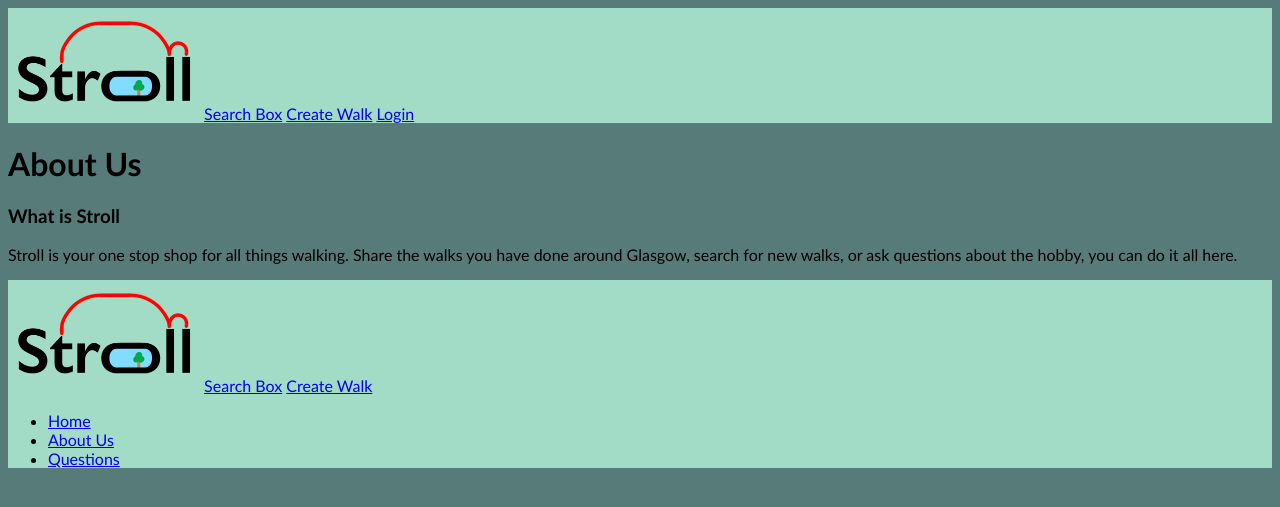
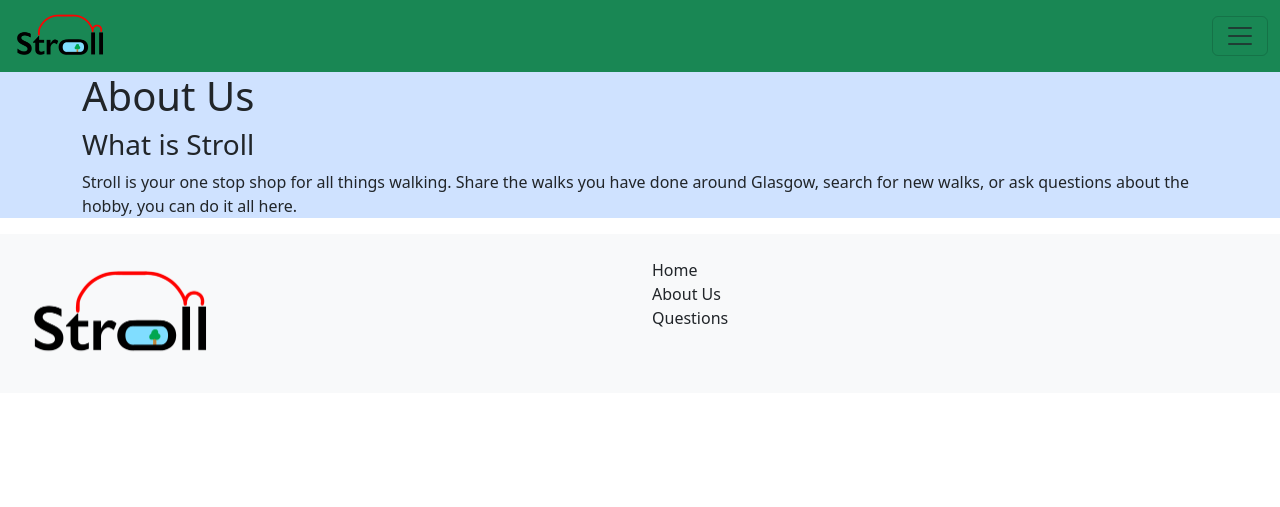
Before and after one commit to eepysleepyblaz/stroll_group_project, a Django app: template templates/stroll/about.html in a window 1280 px wide. Shown: the top 507 px of the page. Run offline with Django 3.2, Linux system fonts and the light colour scheme; the template is opened without the code that fills it, so the values that code supplies are empty; parts of the project's set-up code (start-up, migrations or seed data) failed here and were passed over.

Commit message:
Added homepage html and bootstrap and same for most of base

```diff
--- a/static/css/stroll_style.css
+++ /dev/null
@@ -1,8 +0,0 @@
-body, head {
-    font-family: 'Gill Sans-SemiBold', 'Gill Sans MT', Calibri, 'Trebuchet MS', sans-serif, 'Times New Roman', Times, serif;
-    background-color: #577b79;
-}
-
-.header_and_footer {
-    background-color: #a2dcc6;
-}
--- a/static/css/walk_elements.css
+++ /dev/null
@@ -1,26 +0,0 @@
-#walk_attribute_box {
-    position: relative;
-    margin: 10px;
-    border: 1px soild black;
-    padding: 10px;
-    background-color: white;
-    min-width: 200px;
-    width: fit-content;
-
-}
-
-#walk_description_box {
-    position: relative;
-    margin: 10px;
-    border: 1px soild black;
-    padding: 10px;
-    background-color: white;
-    min-width: 500px;
-    max-width: 1000px;
-    width: fit-content;
-    left: 200px;
-}
-
-.walk_element {
-
-}
--- a/stroll_group_project/settings.py
+++ b/stroll_group_project/settings.py
@@ -18,6 +18,8 @@ BASE_DIR = os.path.dirname(os.path.dirname(os.path.abspath(__file__)))
 TEMPLATE_DIR = os.path.join(BASE_DIR, 'templates')
 
 STATIC_DIR = os.path.join(BASE_DIR, 'static')
+
+MEDIA_DIR = os.path.join(BASE_DIR, 'media')
 
 # Quick-start development settings - unsuitable for production
 # See https://docs.djangoproject.com/en/2.2/howto/deployment/checklist/
@@ -66,6 +68,7 @@ TEMPLATES = [
                 'django.template.context_processors.request',
                 'django.contrib.auth.context_processors.auth',
                 'django.contrib.messages.context_processors.messages',
+                'django.template.context_processors.media',
             ],
         },
     },
@@ -117,6 +120,8 @@ USE_L10N = True
 
 USE_TZ = True
 
+MEDIA_ROOT = MEDIA_DIR
+MEDIA_URL = '/media/'
 
 # Static files (CSS, JavaScript, Images)
 # https://docs.djangoproject.com/en/2.2/howto/static-files/
--- a/stroll_group_project/urls.py
+++ b/stroll_group_project/urls.py
@@ -2,9 +2,11 @@ from django.contrib import admin
 from django.urls import path
 from django.urls import include
 from stroll import views
+from django.conf import settings
+from django.conf.urls.static import static
 
 urlpatterns = [
     path('', views.home, name='home'),
     path('stroll/', include('stroll.urls')),
     path('admin/', admin.site.urls),
-]
+] + static(settings.MEDIA_URL, document_root=settings.MEDIA_ROOT)
--- a/templates/stroll/base.html
+++ b/templates/stroll/base.html
@@ -3,8 +3,11 @@
 
 <html>
     <head lang="en">
-        <link rel="stylesheet" type="text/css" href="/static/css/stroll_style.css"/>
-        <link rel="stylesheet" type="text/css" href="/static/css/walk_elements.css"/>
+        {% block stylesheet_block %}
+        {% endblock %}
+        <link rel="stylesheet" type="text/css" href="/static/css/base_style.css"/>
+        <link href="https://cdn.jsdelivr.net/npm/bootstrap@5.3.3/dist/css/bootstrap.min.css" rel="stylesheet" integrity="sha384-QWTKZyjpPEjISv5WaRU9OFeRpok6YctnYmDr5pNlyT2bRjXh0JMhjY6hW+ALEwIH" crossorigin="anonymous">
+        <script defer src="https://cdn.jsdelivr.net/npm/bootstrap@5.3.3/dist/js/bootstrap.bundle.min.js" integrity="sha384-YvpcrYf0tY3lHB60NNkmXc5s9fDVZLESaAA55NDzOxhy9GkcIdslK1eN7N6jIeHz" crossorigin="anonymous"></script>
         <meta charset="UTF-8" />
         <title>
             Stroll -
@@ -12,30 +15,52 @@
                 All Things Walking
             {% endblock %}
         </title>
+        <link rel="icon" type="image/x-icon" href="{% static 'images/stroll_icon.png' %}">
     </head>
     <body>
-        <div class="header_and_footer">
-            <a href="{% url 'stroll:home' %}"><img src="/static/images/stroll_logo.png" width="192" height="111.75"></a>
-            <a href="{% url 'stroll:search_walks' %}">Search Box</a>
-            <a href="{% url 'stroll:create_walk' %}">Create Walk</a>
-            <a href="{% url 'stroll:login' %}">Login</a>
-        </div>
+        <div class="bg-primary-subtle">
+        <!-- This code is a modified version of the bootstrap template for the nav bar -->
+        <nav class="navbar navbar-nav bg-success">
+            <div class="container-fluid">
+                <a href="{% url 'stroll:home' %}"><img src="{% static 'images/stroll_logo.png' %}" width="96" height="56"></a>
+                <button class="navbar-toggler" type="button" data-bs-toggle="collapse" data-bs-target="#navbarSupportedContent" aria-controls="navbarSupportedContent" aria-expanded="false" aria-label="Toggle navigation">
+                <span class="navbar-toggler-icon"></span>
+              </button>
+              <div class="collapse navbar-collapse" id="navbarSupportedContent">
+                <form class="d-flex ms-auto" role="search">
+                    <input class="form-control me-2" type="search" placeholder="Search" aria-label="Search">
+                    <button class="btn btn-outline-light" type="submit">Search</button>
+                  </form>
+                <ul class="navbar-nav ms-auto mb-lg-0">
+                  <li class="nav-item">
+                    <a class="nav-link link-light" href="{% url 'stroll:create_walk' %}">Create Walk</a>
+                  </li>
+                  <li class="nav-item dropdown">
+                    <a class="nav-link dropdown-toggle text-light" href="{% url 'stroll:create_walk' %}" role="button" data-bs-toggle="dropdown" aria-expanded="false">
+                        Login/Signup
+                    </a>
+                    <ul class="dropdown-menu">
+                      <li><a class="dropdown-item" href="{% url 'stroll:login' %}">Login</a></li>
+                      <li><a class="dropdown-item" href="{% url 'stroll:signup' %}">Signup</a></li>
+                    </ul>
+                  </li>
 
-        <div>
+              </div>
+            </div>
+          </nav>
+
+        <div class="container">
             {% block body_block %}
             {% endblock %}
         </div>
-
-        <div class="header_and_footer">
-            <a href="{% url 'stroll:home' %}"><img src="/static/images/stroll_logo.png" width="192" height="111.75"></a>
-            <a href="{% url 'stroll:search_walks' %}">Search Box</a>
-            <a href="{% url 'stroll:create_walk' %}">Create Walk</a>
-            <ul>
-                <li><a href="{% url 'stroll:home' %}">Home</a></li>
-                <li><a href="{% url 'stroll:about' %}">About Us</a></li>
-                <li><a href="{% url 'stroll:questions' %}">Questions</a></li>
-            </ul>
-
-        </div>
+    </div>
+        <footer class="footer row py-1 px-4 py-4 bg-body-tertiary">
+            <div class="col"><a href="{% url 'stroll:home' %}"><img src="{% static 'images/stroll_logo.png' %}" width="192" height="111.75"></a></div>
+            <div class="col">
+                <div class="row"><a class="link-underline link-underline-opacity-0 text-dark" href="{% url 'stroll:home' %}">Home</a></div>
+                <div class="row"><a class="link-underline link-underline-opacity-0 text-dark" href="{% url 'stroll:about' %}">About Us</a></div>
+                <div class="row"><a class="link-underline link-underline-opacity-0 text-dark" href="{% url 'stroll:questions' %}">Questions</a></div>
+            </div>
+        </footer>
     </body>
 </html>
```
Also changed, not shown: stroll/views.py (+6 -6 lines), templates/stroll/home.html (+19 -16 lines), media/photo.png (added), static/css/base_style.css (added), static/images/stroll_icon.png (added), 2 other files.
